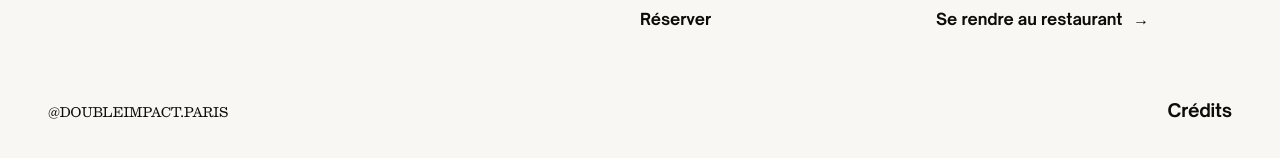
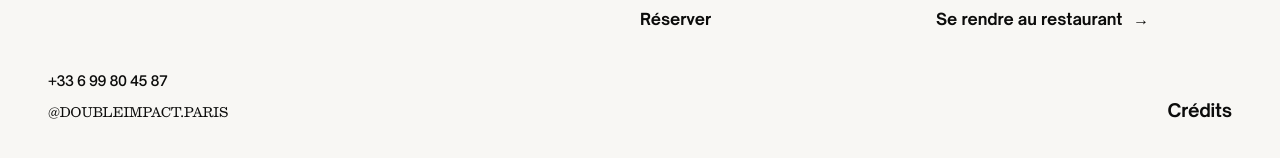
Before and after one commit to Andrianjaka-Tony/double-impact, a Next.js app: page / in a window 1280 px wide. Shown: the part 648-806 px from the top of the page. Built offline with nearby package versions, Linux system fonts and the light colour scheme.

Commit message:
adding pbone number

```diff
--- a/src/views/chapitres.page.tsx
+++ b/src/views/chapitres.page.tsx
@@ -13,7 +13,8 @@ const chapters = [
     date: "16.03.2026",
     status: "Toujours en cours",
     image: "/ChapitreImage.png",
-    details: "Lorem ipsum dolor sit amet consectetur. Mattis fermentum enim eget bibendum. Netus viverra vel viverra amet rutrum egestas est in. Donec lectus justo nibh laoreet felis id donec elementum purus. Non nibh malesuada quis eget. Nunc adipiscing lacus netus sit. Consectetur malesuada varius.",
+    details:
+      "Lorem ipsum dolor sit amet consectetur. Mattis fermentum enim eget bibendum. Netus viverra vel viverra amet rutrum egestas est in. Donec lectus justo nibh laoreet felis id donec elementum purus. Non nibh malesuada quis eget. Nunc adipiscing lacus netus sit. Consectetur malesuada varius.",
     imageAlt: "Bengalore",
     hasArrow: true,
   },
@@ -23,7 +24,8 @@ const chapters = [
     date: "??.??.????",
     status: "??.??.????",
     image: "/placehoderChapitre.png",
-    details: "Lorem ipsum dolor sit amet consectetur. Mattis fermentum enim eget bibendum. Netus viverra vel viverra amet rutrum egestas est in. Donec lectus justo nibh laoreet felis id donec elementum purus. Non nibh malesuada quis eget. Nunc adipiscing lacus netus sit. Consectetur malesuada varius.",
+    details:
+      "Lorem ipsum dolor sit amet consectetur. Mattis fermentum enim eget bibendum. Netus viverra vel viverra amet rutrum egestas est in. Donec lectus justo nibh laoreet felis id donec elementum purus. Non nibh malesuada quis eget. Nunc adipiscing lacus netus sit. Consectetur malesuada varius.",
     imageAlt: "autre",
     hasArrow: false,
   },
@@ -33,7 +35,8 @@ const chapters = [
     date: "??.??.????",
     status: "??.??.????",
     image: "/placehoderChapitre.png",
-    details: "Lorem ipsum dolor sit amet consectetur. Mattis fermentum enim eget bibendum. Netus viverra vel viverra amet rutrum egestas est in. Donec lectus justo nibh laoreet felis id donec elementum purus. Non nibh malesuada quis eget. Nunc adipiscing lacus netus sit. Consectetur malesuada varius.",
+    details:
+      "Lorem ipsum dolor sit amet consectetur. Mattis fermentum enim eget bibendum. Netus viverra vel viverra amet rutrum egestas est in. Donec lectus justo nibh laoreet felis id donec elementum purus. Non nibh malesuada quis eget. Nunc adipiscing lacus netus sit. Consectetur malesuada varius.",
     imageAlt: "autre",
     hasArrow: false,
   },
@@ -43,7 +46,8 @@ const chapters = [
     date: "??.??.????",
     status: "??.??.????",
     image: "/placehoderChapitre.png",
-    details: "Lorem ipsum dolor sit amet consectetur. Mattis fermentum enim eget bibendum. Netus viverra vel viverra amet rutrum egestas est in. Donec lectus justo nibh laoreet felis id donec elementum purus. Non nibh malesuada quis eget. Nunc adipiscing lacus netus sit. Consectetur malesuada varius.",
+    details:
+      "Lorem ipsum dolor sit amet consectetur. Mattis fermentum enim eget bibendum. Netus viverra vel viverra amet rutrum egestas est in. Donec lectus justo nibh laoreet felis id donec elementum purus. Non nibh malesuada quis eget. Nunc adipiscing lacus netus sit. Consectetur malesuada varius.",
     imageAlt: "autre",
     hasArrow: false,
   },
@@ -53,7 +57,8 @@ const chapters = [
     date: "??.??.????",
     status: "??.??.????",
     image: "/placehoderChapitre.png",
-    details: "Lorem ipsum dolor sit amet consectetur. Mattis fermentum enim eget bibendum. Netus viverra vel viverra amet rutrum egestas est in. Donec lectus justo nibh laoreet felis id donec elementum purus. Non nibh malesuada quis eget. Nunc adipiscing lacus netus sit. Consectetur malesuada varius.",
+    details:
+      "Lorem ipsum dolor sit amet consectetur. Mattis fermentum enim eget bibendum. Netus viverra vel viverra amet rutrum egestas est in. Donec lectus justo nibh laoreet felis id donec elementum purus. Non nibh malesuada quis eget. Nunc adipiscing lacus netus sit. Consectetur malesuada varius.",
     imageAlt: "autre",
     hasArrow: false,
   },
@@ -63,7 +68,8 @@ const chapters = [
     date: "??.??.????",
     status: "??.??.????",
     image: "/placehoderChapitre.png",
-    details: "Lorem ipsum dolor sit amet consectetur. Mattis fermentum enim eget bibendum. Netus viverra vel viverra amet rutrum egestas est in. Donec lectus justo nibh laoreet felis id donec elementum purus. Non nibh malesuada quis eget. Nunc adipiscing lacus netus sit. Consectetur malesuada varius.",
+    details:
+      "Lorem ipsum dolor sit amet consectetur. Mattis fermentum enim eget bibendum. Netus viverra vel viverra amet rutrum egestas est in. Donec lectus justo nibh laoreet felis id donec elementum purus. Non nibh malesuada quis eget. Nunc adipiscing lacus netus sit. Consectetur malesuada varius.",
     imageAlt: "autre",
     hasArrow: false,
   },
@@ -73,7 +79,8 @@ const chapters = [
     date: "??.??.????",
     status: "??.??.????",
     image: "/placehoderChapitre.png",
-    details: "Lorem ipsum dolor sit amet consectetur. Mattis fermentum enim eget bibendum. Netus viverra vel viverra amet rutrum egestas est in. Donec lectus justo nibh laoreet felis id donec elementum purus. Non nibh malesuada quis eget. Nunc adipiscing lacus netus sit. Consectetur malesuada varius.",
+    details:
+      "Lorem ipsum dolor sit amet consectetur. Mattis fermentum enim eget bibendum. Netus viverra vel viverra amet rutrum egestas est in. Donec lectus justo nibh laoreet felis id donec elementum purus. Non nibh malesuada quis eget. Nunc adipiscing lacus netus sit. Consectetur malesuada varius.",
     imageAlt: "autre",
     hasArrow: false,
   },
@@ -83,7 +90,8 @@ const chapters = [
     date: "??.??.????",
     status: "??.??.????",
     image: "/placehoderChapitre.png",
-    details: "Lorem ipsum dolor sit amet consectetur. Mattis fermentum enim eget bibendum. Netus viverra vel viverra amet rutrum egestas est in. Donec lectus justo nibh laoreet felis id donec elementum purus. Non nibh malesuada quis eget. Nunc adipiscing lacus netus sit. Consectetur malesuada varius.",
+    details:
+      "Lorem ipsum dolor sit amet consectetur. Mattis fermentum enim eget bibendum. Netus viverra vel viverra amet rutrum egestas est in. Donec lectus justo nibh laoreet felis id donec elementum purus. Non nibh malesuada quis eget. Nunc adipiscing lacus netus sit. Consectetur malesuada varius.",
     imageAlt: "autre",
     hasArrow: false,
   },
@@ -108,7 +116,10 @@ export default function ChapitresPage() {
             alt="logo Double Impact"
             width={490}
             height={21}
-            style={{ width: "clamp(15.3125rem, 9.1938rem + 25.1025vw, 30.625rem)", height: "auto" }}
+            style={{
+              width: "clamp(15.3125rem, 9.1938rem + 25.1025vw, 30.625rem)",
+              height: "auto",
+            }}
           />
         </TransitionLink>
       </header>
@@ -127,14 +138,12 @@ export default function ChapitresPage() {
               />
               <div className={s.blurHover}>
                 <Image
-                src="/logoPicto.svg"
-                alt={chapter.imageAlt}
-                width={50}
-                height={15}
-              />
-              <pre>
-                {chapter.details}
-              </pre>
+                  src="/logoPicto.svg"
+                  alt={chapter.imageAlt}
+                  width={50}
+                  height={15}
+                />
+                <pre>{chapter.details}</pre>
               </div>
             </div>
             <div className={s.cardMeta}>
@@ -164,7 +173,15 @@ export default function ChapitresPage() {
 
       {/* FOOTER */}
       <footer className={s.footer}>
-        <span className={s.footerInsta}>@doubleimpact.paris</span>
+        <span className={s.footerInsta}>
+          <a
+            href="https://www.instagram.com/doubleimpact.paris/"
+            target="_blank"
+            rel="noopener noreferrer"
+          >
+            @doubleimpact.paris
+          </a>
+        </span>
       </footer>
     </div>
   );
--- a/src/views/credits.page.tsx
+++ b/src/views/credits.page.tsx
@@ -18,7 +18,15 @@ export default function CreditsPage() {
       <h1 className={s.heroTitle}>MERCI À</h1>
 
       {/* FIXED FOOTER (bottom-left) */}
-      <div className={s.footerInsta}>@doubleimpact.paris</div>
+      <div className={s.footerInsta}>
+        <a
+          href="https://www.instagram.com/doubleimpact.paris/"
+          target="_blank"
+          rel="noopener noreferrer"
+        >
+          @doubleimpact.paris
+        </a>
+      </div>
 
       {/* SCROLLABLE CONTENT */}
       <main className={s.content}>
--- a/src/views/home.page.module.css
+++ b/src/views/home.page.module.css
@@ -186,6 +186,32 @@
   z-index: 10;
 }
 
+.footerLeft {
+  display: flex;
+  flex-direction: column;
+  gap: 12px;
+}
+
+.footerPhone {
+  font-family: "Open Sauce Two", Helvetica, sans-serif;
+  font-size: 14px;
+  font-weight: 500;
+  letter-spacing: -0.03em;
+  text-transform: uppercase;
+  color: #0c0c0b;
+  cursor: pointer;
+}
+
+.footerPhone a {
+  color: #0c0c0b;
+  text-decoration: none;
+}
+
+.footerPhone a:hover {
+  text-decoration: underline;
+  text-underline-offset: 4px;
+}
+
 .footerInsta {
   font-family: "Quadrant", Georgia, serif;
   font-size: 14px;
--- a/src/views/home.page.tsx
+++ b/src/views/home.page.tsx
@@ -99,6 +99,12 @@ export default function HomePage() {
 
       {/* FOOTER */}
       <footer className={s.footer}>
+        <div className={s.footerLeft}>
+          <span className={s.footerPhone}>
+            <a href="tel:+33699804587">
+              +33 6 99 80 45 87
+            </a>
+          </span>
           <span className={s.footerInsta}>
             <a
               href="https://www.instagram.com/doubleimpact.paris/"
@@ -108,6 +114,7 @@ export default function HomePage() {
               @doubleimpact.paris
             </a>
           </span>
+        </div>
         <TransitionLink href="/credits" className={s.footerCredits}>
           Cr&eacute;dits
         </TransitionLink>
```
Lines whose indentation alone changed are shown as unchanged.
